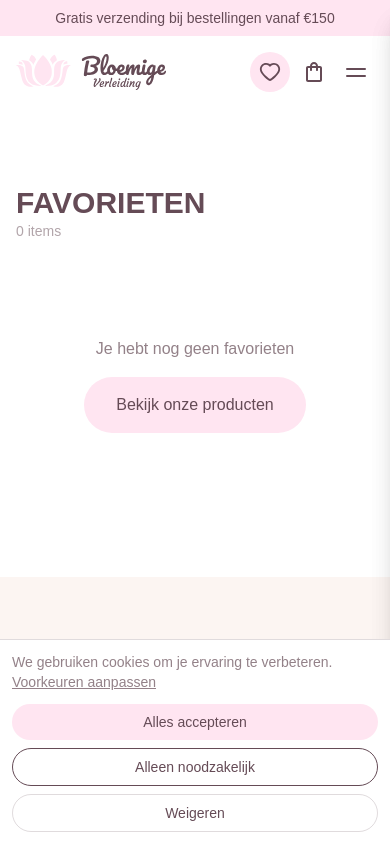
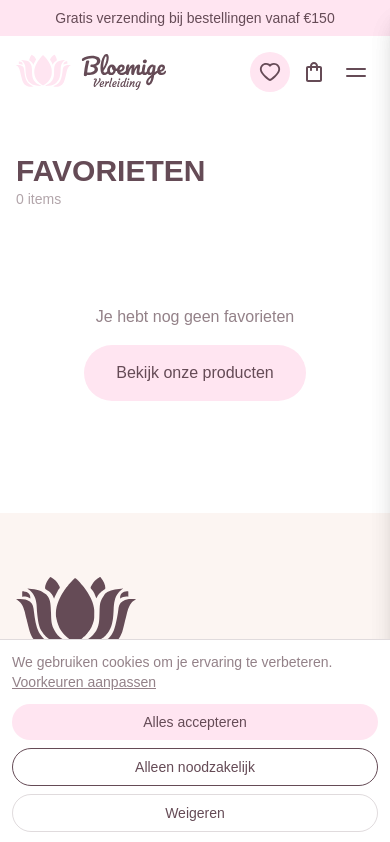
Before and after one commit to Flamexyy/bloemigeverleiding, a Next.js app: page /liked in a window 390 px wide. Shown: the top 842 px of the page. Built offline with nearby package versions, Linux system fonts and the light colour scheme; a web font is replaced by a local one.

Commit message:
build fix

```diff
--- a/app/liked/page.tsx
+++ b/app/liked/page.tsx
@@ -19,7 +19,7 @@
   }, []);
 
   return (
-    <div className="max-w-[1600px] mx-auto px-4 lg:px-8 py-20">
+    <div className="max-w-[1600px] mx-auto px-4 lg:px-8 py-12 md:py-20">
       <div className="flex items-center gap-4 mb-8">
         <div>
           <h1 className="text-3xl md:text-4xl font-bold text-text">FAVORIETEN</h1>
--- a/next.config.js
+++ b/next.config.js
@@ -21,6 +21,9 @@
     NEXT_PUBLIC_SHOPIFY_STORE_DOMAIN: process.env.NEXT_PUBLIC_SHOPIFY_STORE_DOMAIN,
     NEXT_PUBLIC_SHOPIFY_STOREFRONT_ACCESS_TOKEN: process.env.NEXT_PUBLIC_SHOPIFY_STOREFRONT_ACCESS_TOKEN,
   },
+  experimental: {
+    missingSuspenseWithCSRBailout: false
+  },
 };
 
 module.exports = nextConfig;
```
